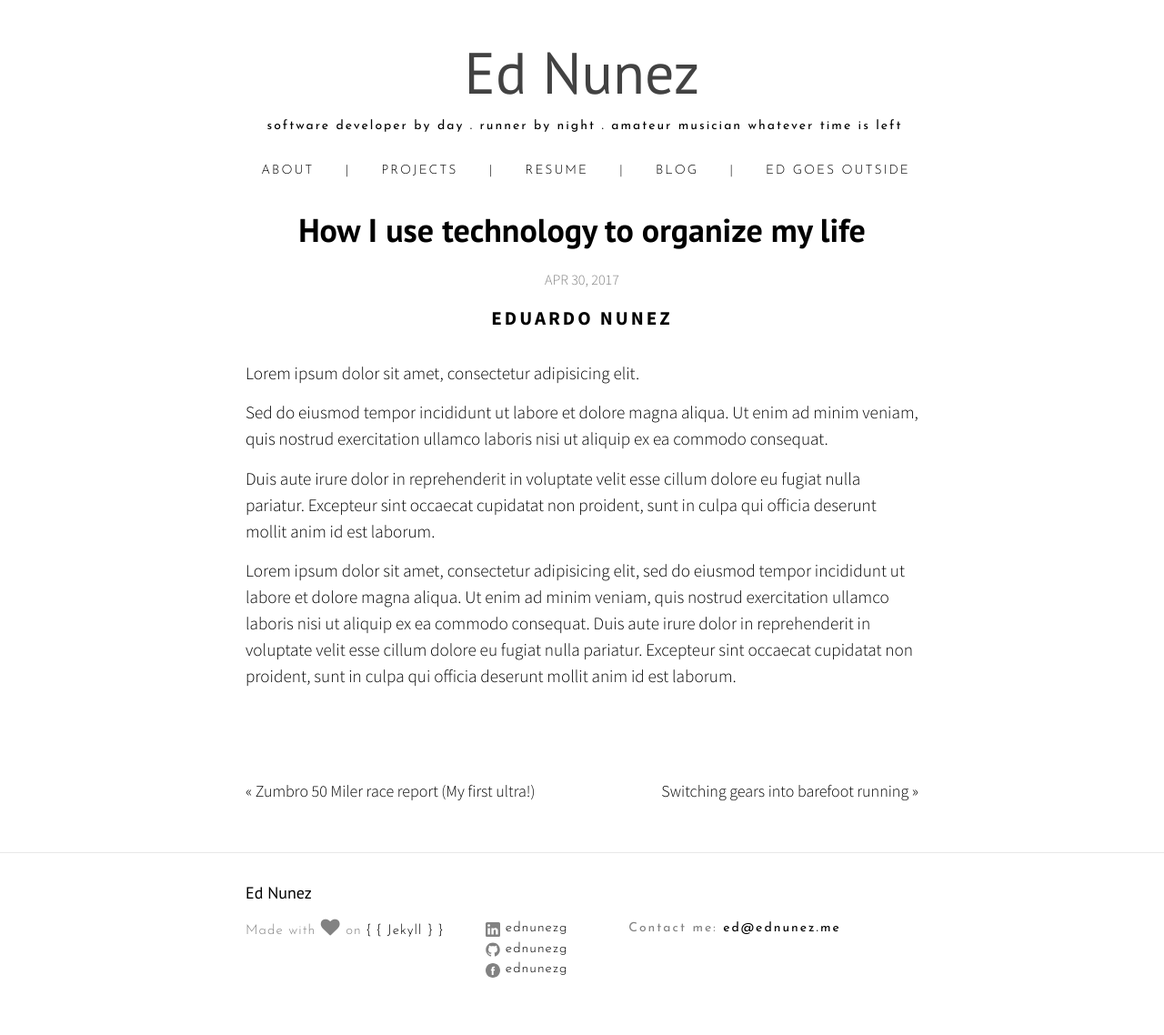
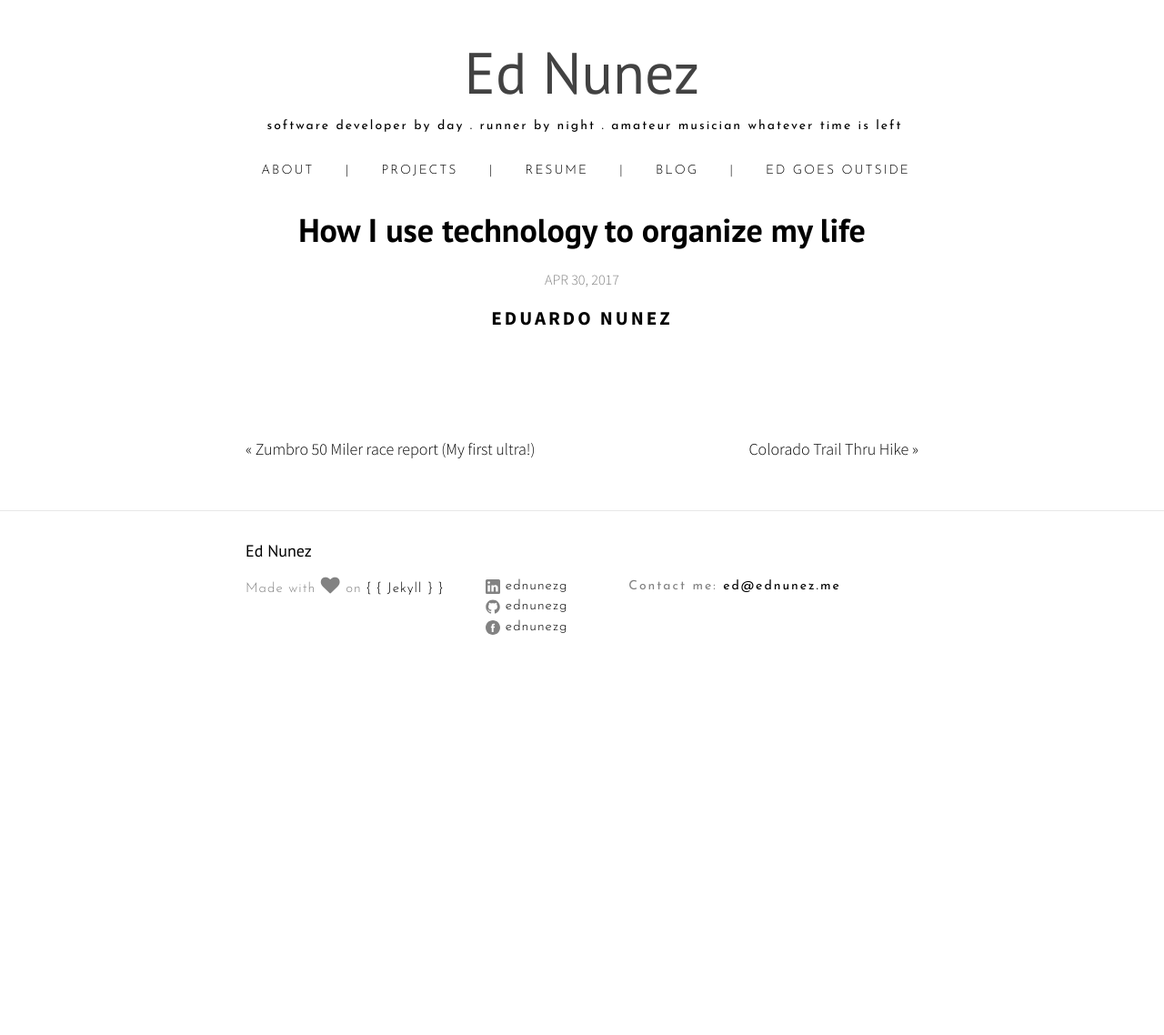
Before and after one commit to ednunezg/ednunezg.github.io, a Jekyll site: the page built from _posts/2017-04-30-tech-organize-my-life.markdown, in a window 1280 px wide. Shown: the whole page at 91% size. Built offline with Jekyll 4.4.1, drawn with Linux system fonts in a browser that asks for light colours; nearby versions of some CDN libraries; after the commit the page ends 900 px from its top, so only the background shows below that.

Commit message:
Added Colorado Trail post, updated outside page, deleted BFR post

```diff
--- a/_posts/2017-04-30-tech-organize-my-life.markdown
+++ b/_posts/2017-04-30-tech-organize-my-life.markdown
@@ -5,10 +5,3 @@ date:   2017-04-30 19:45:31 +0530
 categories: ["Tech"]
 author: "Eduardo Nunez"
 ---
-Lorem ipsum dolor sit amet, consectetur adipisicing elit.
-
-Sed do eiusmod tempor incididunt ut labore et dolore magna aliqua. Ut enim ad minim veniam, quis nostrud exercitation ullamco laboris nisi ut aliquip ex ea commodo consequat.
-
- Duis aute irure dolor in reprehenderit in voluptate velit esse cillum dolore eu fugiat nulla pariatur. Excepteur sint occaecat cupidatat non proident, sunt in culpa qui officia deserunt mollit anim id est laborum.
-
-Lorem ipsum dolor sit amet, consectetur adipisicing elit, sed do eiusmod tempor incididunt ut labore et dolore magna aliqua. Ut enim ad minim veniam, quis nostrud exercitation ullamco laboris nisi ut aliquip ex ea commodo consequat. Duis aute irure dolor in reprehenderit in voluptate velit esse cillum dolore eu fugiat nulla pariatur. Excepteur sint occaecat cupidatat non proident, sunt in culpa qui officia deserunt mollit anim id est laborum.
```
Also changed, not shown: _posts/2017-05-31-starting-barefoot-runnin.markdown (deleted, +0 -14 lines), _posts/2017-07-24-ColoradoTrail.markdown (added, +34 -0 lines), outside.md (+1 -1 lines), 9 other files.
